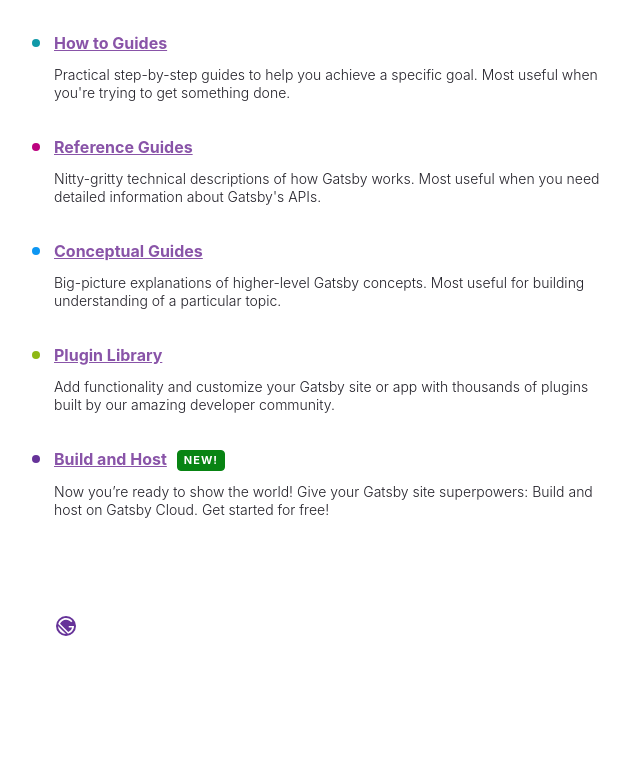
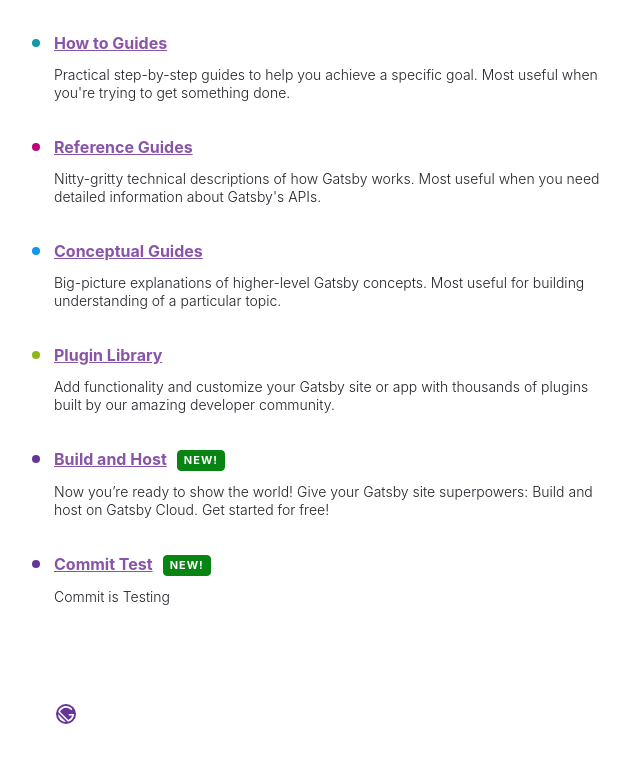
Before and after one commit to codersoon/my-gatsby-site, a Gatsby site: page / in a window 1280 px wide. Shown: the part 478-1240 px from the top of the page, without its empty margins (50-690 px from the left). Built offline with nearby package versions, Linux system fonts and the light colour scheme; Gatsby itself is replaced by a stand-in of ours.

Commit message:
edit test

```diff
--- a/src/pages/index.js
+++ b/src/pages/index.js
@@ -123,6 +123,14 @@
       "Now you’re ready to show the world! Give your Gatsby site superpowers: Build and host on Gatsby Cloud. Get started for free!",
     color: "#663399",
   },
+  {
+    text: "Commit Test",
+    url: "#",
+    badge: true,
+    description:
+      "Commit is Testing",
+    color: "#663399",
+  },
 ]
 
 // markup
```
